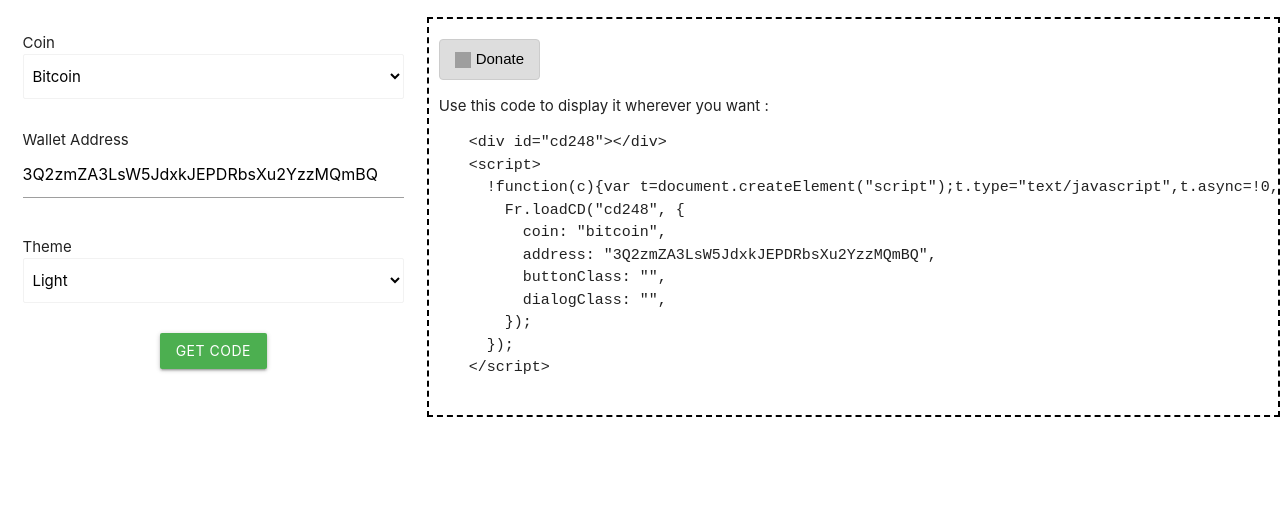
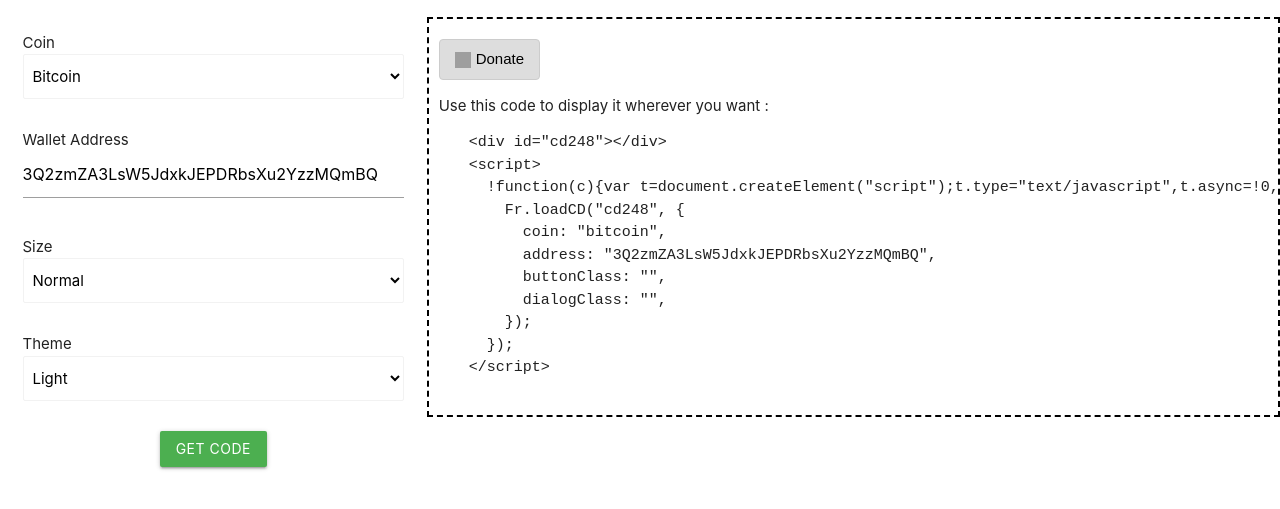
Before and after one commit to subins2000/CryptoDonate, a plain HTML site: page examples/widget-maker.html in a window 1280 px wide. Shown: the part 99-608 px from the top of the page. Drawn offline with nearby package versions, Linux system fonts and the light colour scheme; grey boxes are pictures that could not be loaded.

Commit message:
Added size field

```diff
--- a/examples/widget-maker.html
+++ b/examples/widget-maker.html
@@ -37,6 +37,19 @@
                             Wallet Address
                         </div>
                         <input class="validate" id="address" placeholder="Wallet Address" type="text" value="3Q2zmZA3LsW5JdxkJEPDRbsXu2YzzMQmBQ"/>
+                    </div>
+                    <div class="input-field col s12">
+                        <div for="size">
+                            Size
+                        </div>
+                        <select id="size" class="browser-default">
+                            <option value="">
+                                Normal
+                            </option>
+                            <option value="large">
+                                Large
+                            </option>
+                        </select>
                     </div>
                     <div class="input-field col s12">
                         <div for="theme">
--- a/examples/widget-maker.js
+++ b/examples/widget-maker.js
@@ -21,8 +21,8 @@
     code += '    Fr.loadCD("{cdID}", {\n';
     code += '      coin: "{coin}",\n';
     code += '      address: "{address}",\n';
-    code += '      buttonClass: "{theme}",\n';
-    code += '      dialogClass: "{theme}",\n';
+    code += '      buttonClass: "{classes}",\n';
+    code += '      dialogClass: "{classes}",\n';
     code += '    });\n';
     code += '  });\n';
     code += '&lt;/script&gt;';
@@ -30,14 +30,14 @@
     function update() {
         var address = $('#address').val();
         var coin = $('#coin').val();
-        var theme = $('#theme').val();
+        var classes = ($('#size').val() + ' ' + $('#theme').val()).trim();
         var cdID = 'cd' + Math.round(Math.random() * 1000);
 
         var cd = new Fr.CryptoDonate({
             coin: coin,
             address: address,
-            buttonClass: theme,
-            dialogClass: theme
+            buttonClass: classes,
+            dialogClass: classes
         });
 
         $('#btn-preview').html('');
@@ -47,7 +47,7 @@
         var substitution = {
             coin: coin,
             address: address,
-            theme: theme,
+            classes: classes,
             cdID: cdID
         };
         var keys = Object.keys(substitution);
```
